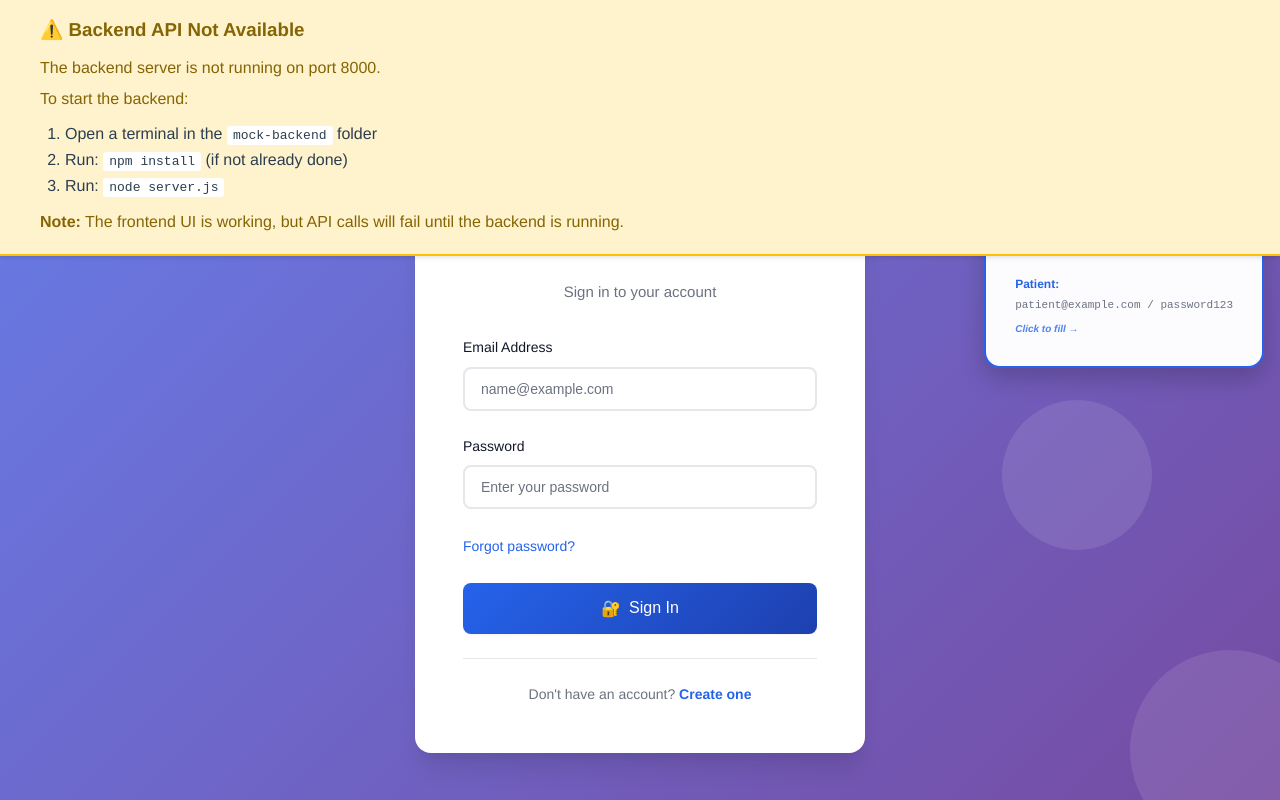
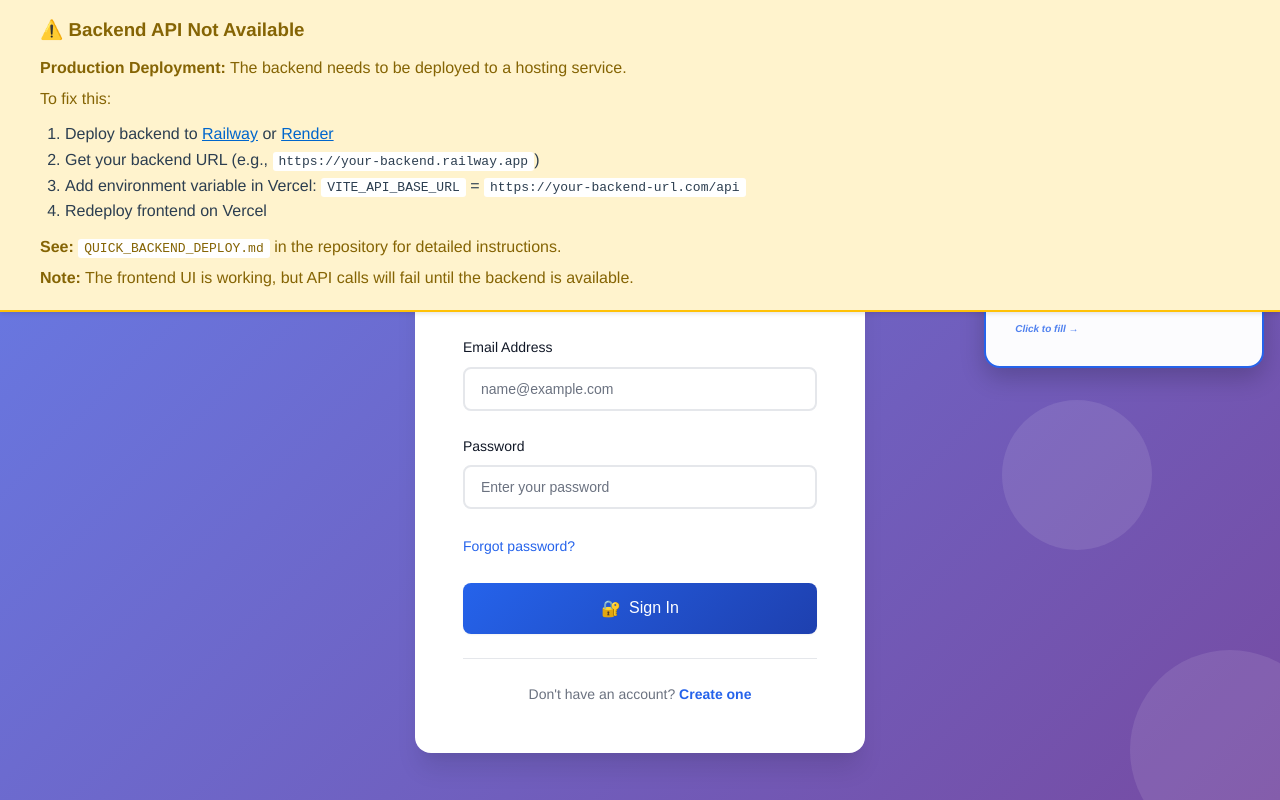
Before and after one commit to ChandanaJagath/helthcare-appoinment-system, a Vue app in the folder frontend/: page /login in a window 1280 px wide. Built offline with nearby package versions, Linux system fonts and the light colour scheme; no server answers.

Commit message:
Update BackendStatus component - show production deployment instructions

```diff
--- a/frontend/src/components/BackendStatus.vue
+++ b/frontend/src/components/BackendStatus.vue
@@ -1,7 +1,19 @@
 <template>
-  <div v-if="!backendAvailable" class="backend-status-warning">
+  <div v-if="!backendAvailable && showWarning" class="backend-status-warning">
     <div class="warning-content">
       <h3>⚠️ Backend API Not Available</h3>
+      <div v-if="isProduction">
+        <p><strong>Production Deployment:</strong> The backend needs to be deployed to a hosting service.</p>
+        <p>To fix this:</p>
+        <ol>
+          <li>Deploy backend to <a href="https://railway.app" target="_blank">Railway</a> or <a href="https://render.com" target="_blank">Render</a></li>
+          <li>Get your backend URL (e.g., <code>https://your-backend.railway.app</code>)</li>
+          <li>Add environment variable in Vercel: <code>VITE_API_BASE_URL</code> = <code>https://your-backend-url.com/api</code></li>
+          <li>Redeploy frontend on Vercel</li>
+        </ol>
+        <p><strong>See:</strong> <code>QUICK_BACKEND_DEPLOY.md</code> in the repository for detailed instructions.</p>
+      </div>
+      <div v-else>
         <p>The backend server is not running on port 8000.</p>
         <p>To start the backend:</p>
         <ol>
@@ -9,7 +21,8 @@
           <li>Run: <code>npm install</code> (if not already done)</li>
           <li>Run: <code>node server.js</code></li>
         </ol>
-      <p><strong>Note:</strong> The frontend UI is working, but API calls will fail until the backend is running.</p>
+      </div>
+      <p><strong>Note:</strong> The frontend UI is working, but API calls will fail until the backend is available.</p>
     </div>
   </div>
 </template>
@@ -19,19 +32,43 @@ export default {
   name: 'BackendStatus',
   data() {
     return {
-      backendAvailable: true
+      backendAvailable: true,
+      showWarning: false,
+      isProduction: false
     }
   },
   mounted() {
+    // Check if we're in production (has VITE_API_BASE_URL set)
+    this.isProduction = !!import.meta.env.VITE_API_BASE_URL
+
+    // Only check backend in development (when using proxy)
+    if (!this.isProduction) {
       this.checkBackend()
+    } else {
+      // In production, check the configured API URL
+      this.checkProductionBackend()
+    }
   },
   methods: {
     async checkBackend() {
       try {
         const response = await fetch('/api/health')
         this.backendAvailable = response.ok
+        this.showWarning = !response.ok
       } catch (error) {
         this.backendAvailable = false
+        this.showWarning = true
+      }
+    },
+    async checkProductionBackend() {
+      const apiUrl = import.meta.env.VITE_API_BASE_URL || '/api'
+      try {
+        const response = await fetch(`${apiUrl}/health`)
+        this.backendAvailable = response.ok
+        this.showWarning = !response.ok
+      } catch (error) {
+        this.backendAvailable = false
+        this.showWarning = true
       }
     }
   }
@@ -82,4 +119,8 @@ export default {
   color: #0066cc;
   text-decoration: underline;
 }
+
+.warning-content a:hover {
+  text-decoration: none;
+}
 </style>
```
Lines whose indentation alone changed are shown as unchanged.
